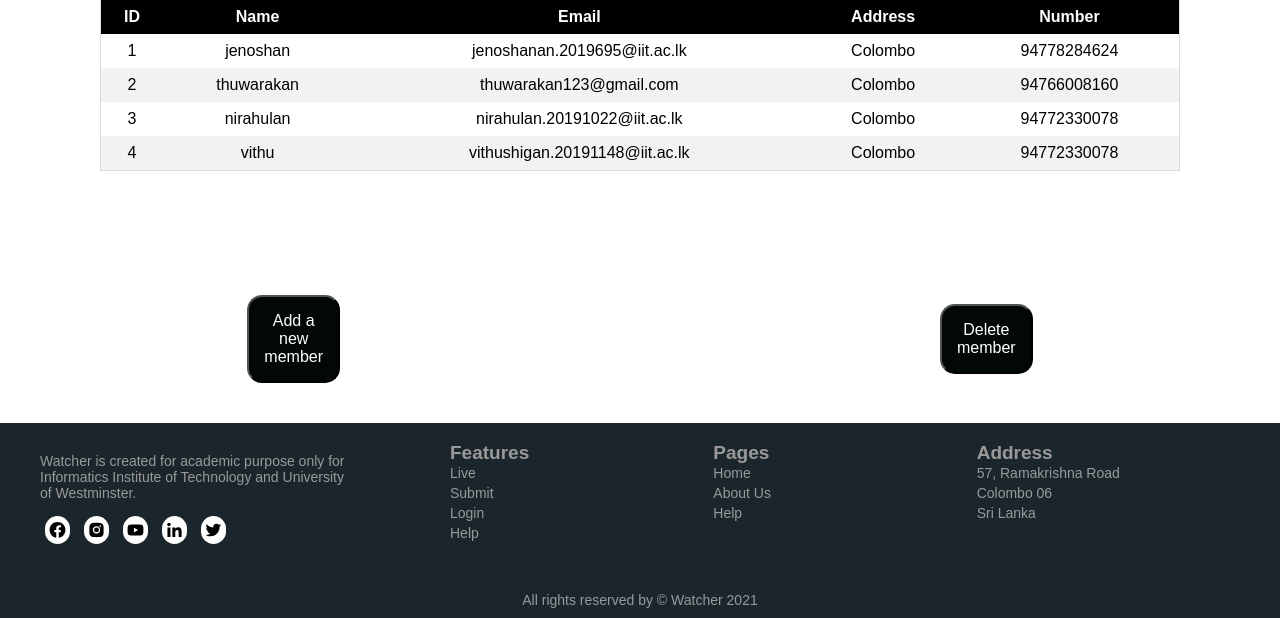
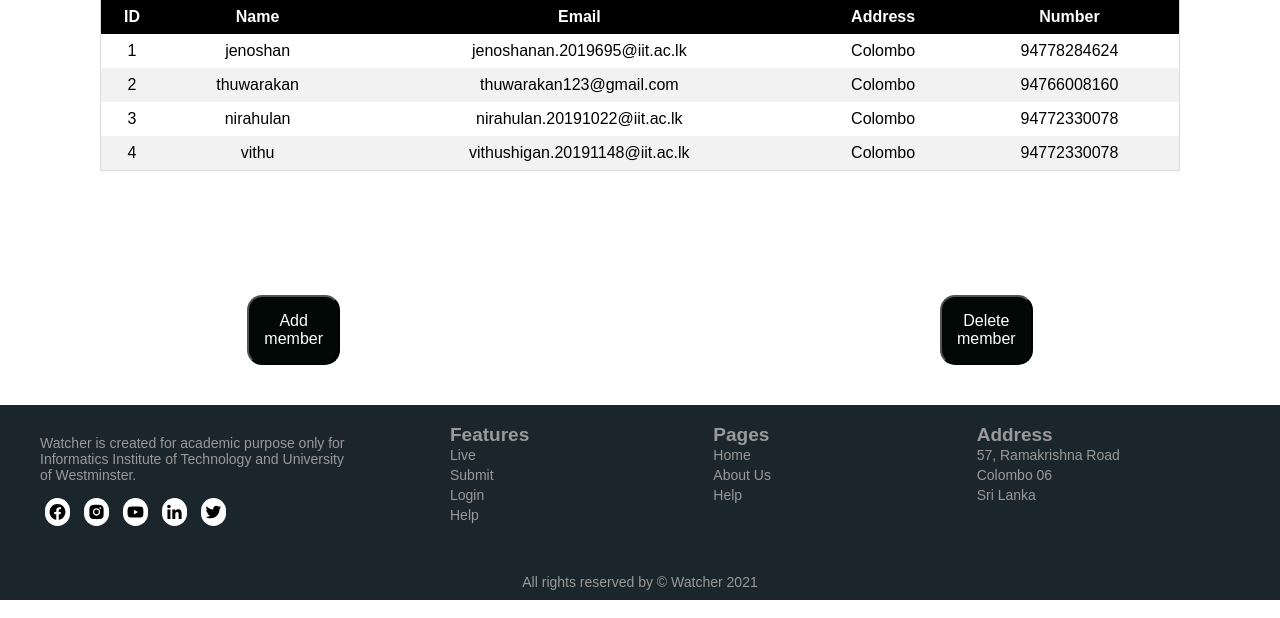
Before and after one commit to Software-Development-Group-Project/Watcher, a Flask app: page /view in a window 1280 px wide. Shown: the part 267-885 px from the top of the page. Run offline with Flask 2, Linux system fonts and the light colour scheme; data comes from the database, SQL or seed files in the repository.

Commit message:
Update view.html

```diff
--- a/Pro/watcher/templates/view.html
+++ b/Pro/watcher/templates/view.html
@@ -27,7 +27,7 @@
 </div>
 <center>
   <div class="block">
-    <button><a href="{{ url_for('add') }}">Add a new member </a></button>
+    <button><a href="{{ url_for('add') }}">Add member </a></button>
     <button id="right">
       <a href="{{ url_for('delete') }}">Delete member</a>
     </button>
```
